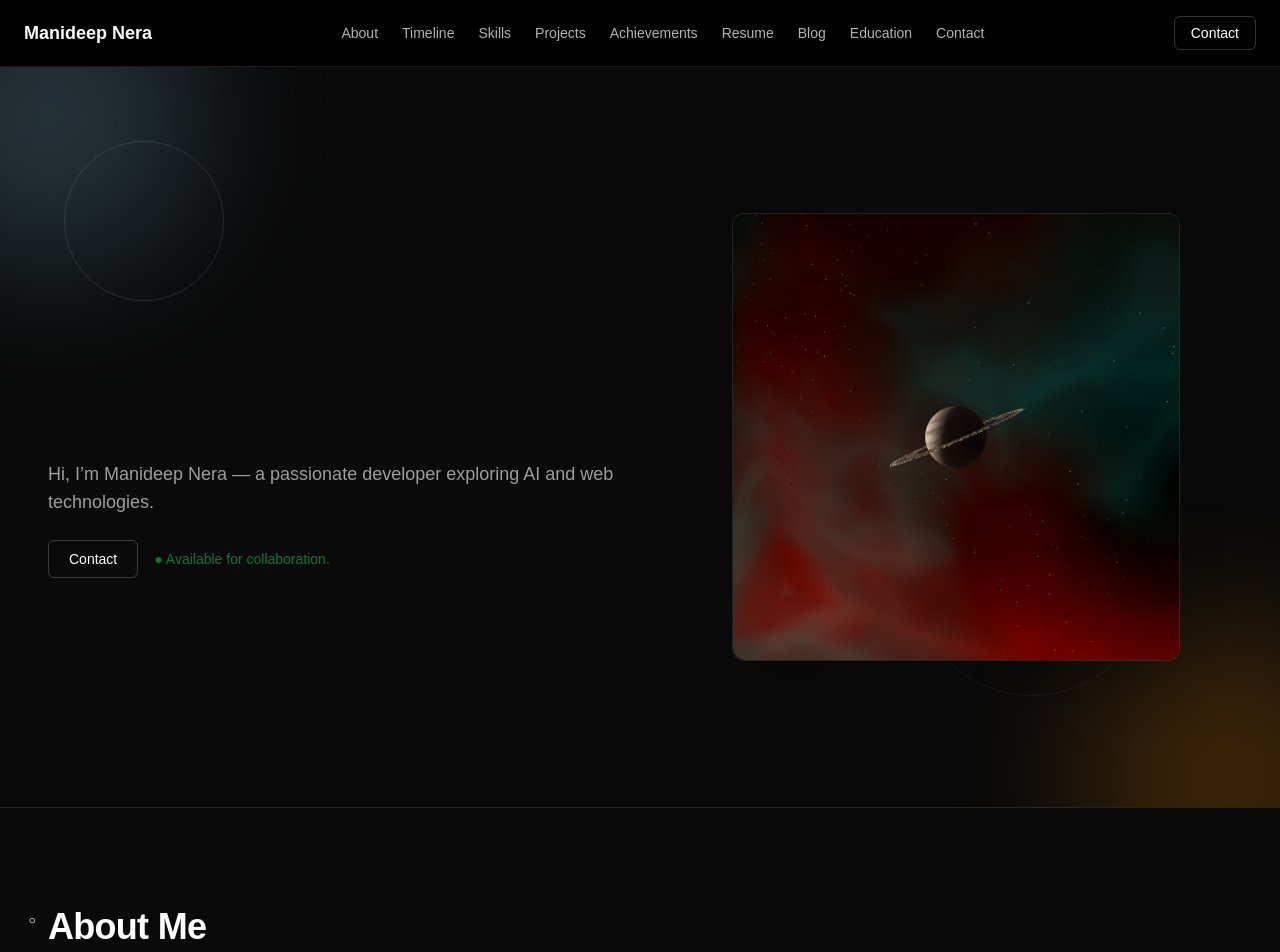
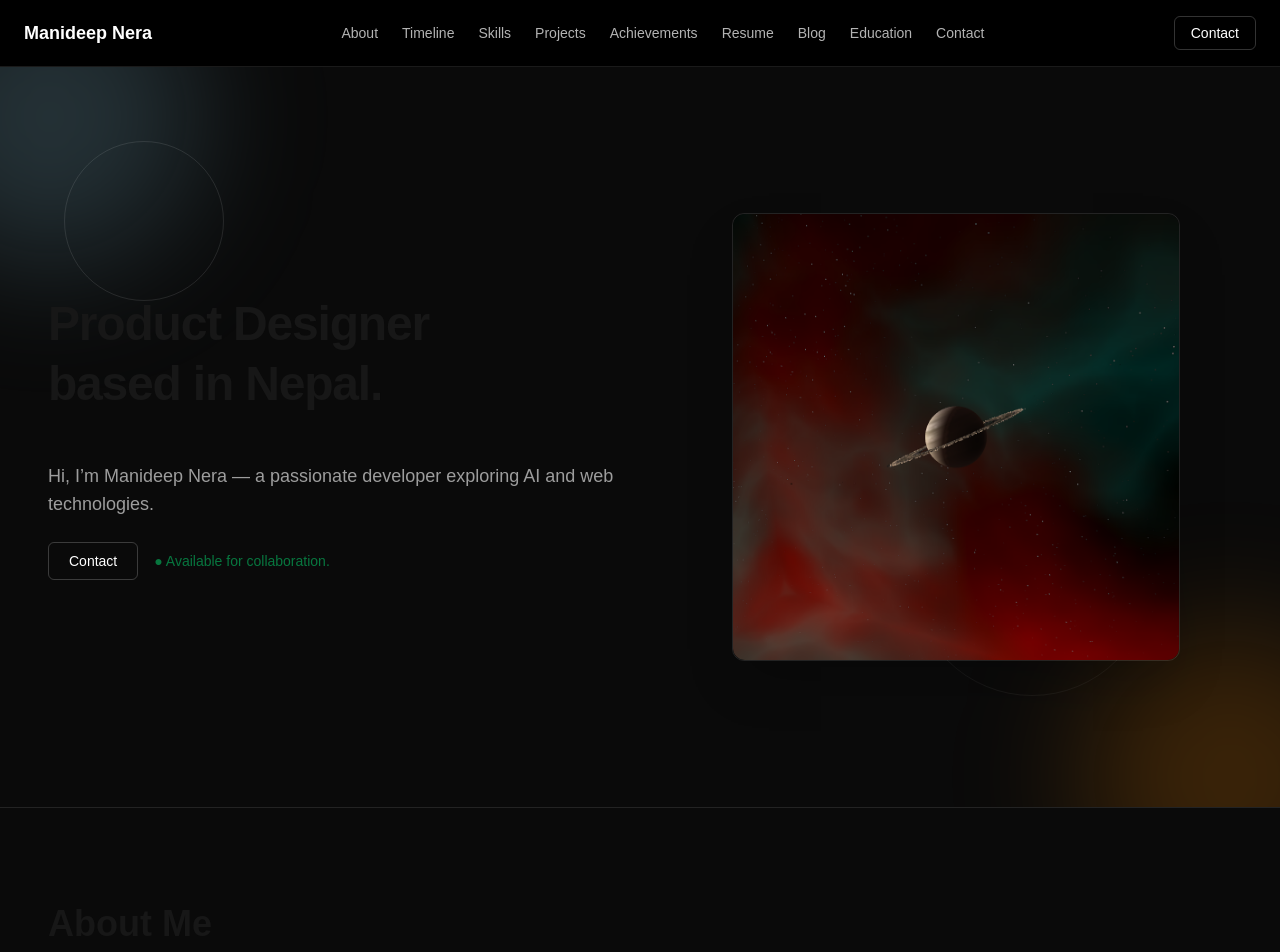
Before and after one commit to manideepnera/Portfolio, a Next.js app: page / in a window 1280 px wide. Shown: the top 952 px of the page. Built offline with nearby package versions, Linux system fonts and the light colour scheme.

Commit message:
updated globals.css

```diff
--- a/src/app/globals.css
+++ b/src/app/globals.css
@@ -34,67 +34,3 @@
   color: var(--foreground);
   margin-bottom: 0.5em;
 }
-
-h1 {
-  font-size: 3rem;
-  line-height: 1.2;
-  letter-spacing: -0.03em;
-  background: var(--ai-gradient);
-  -webkit-background-clip: text;
-  -webkit-text-fill-color: transparent;
-  background-clip: text;
-  position: relative;
-}
-
-h1::after {
-  content: '';
-  position: absolute;
-  bottom: -4px;
-  left: 0;
-  width: 100%;
-  height: 2px;
-  background: var(--ai-gradient);
-  opacity: 0.6;
-  border-radius: 1px;
-}
-
-h2 {
-  font-size: 2.25rem;
-  line-height: 1.3;
-  letter-spacing: -0.02em;
-  color: var(--ai-primary);
-  position: relative;
-}
-
-h2::before {
-  content: '◦';
-  position: absolute;
-  left: -20px;
-  color: var(--ai-accent);
-  font-size: 1.5rem;
-  opacity: 0.7;
-}
-
-h3 {
-  font-size: 1.875rem;
-  line-height: 1.4;
-  letter-spacing: -0.01em;
-}
-
-h4 {
-  font-size: 1.5rem;
-  line-height: 1.5;
-}
-
-h5 {
-  font-size: 1.25rem;
-  line-height: 1.6;
-}
-
-h6 {
-  font-size: 1rem;
-  font-weight: 500;
-  text-transform: uppercase;
-  letter-spacing: 0.08em;
-  color: var(--ai-accent);
-}
--- a/src/app/sections/Hero.tsx
+++ b/src/app/sections/Hero.tsx
@@ -23,7 +23,7 @@
           initial={{ y: 40, opacity: 0 }}
           animate={{ y: 0, opacity: 1 }}
           transition={{ duration: 0.6, ease: "easeOut" }}
-          className="text-white text-4xl sm:text-5xl font-bold leading-tight tracking-tight"
+          className="text-4xl sm:text-5xl font-bold leading-tight tracking-tight"
         >
           Product Designer <br /> based in Nepal.
         </motion.h1>
```
